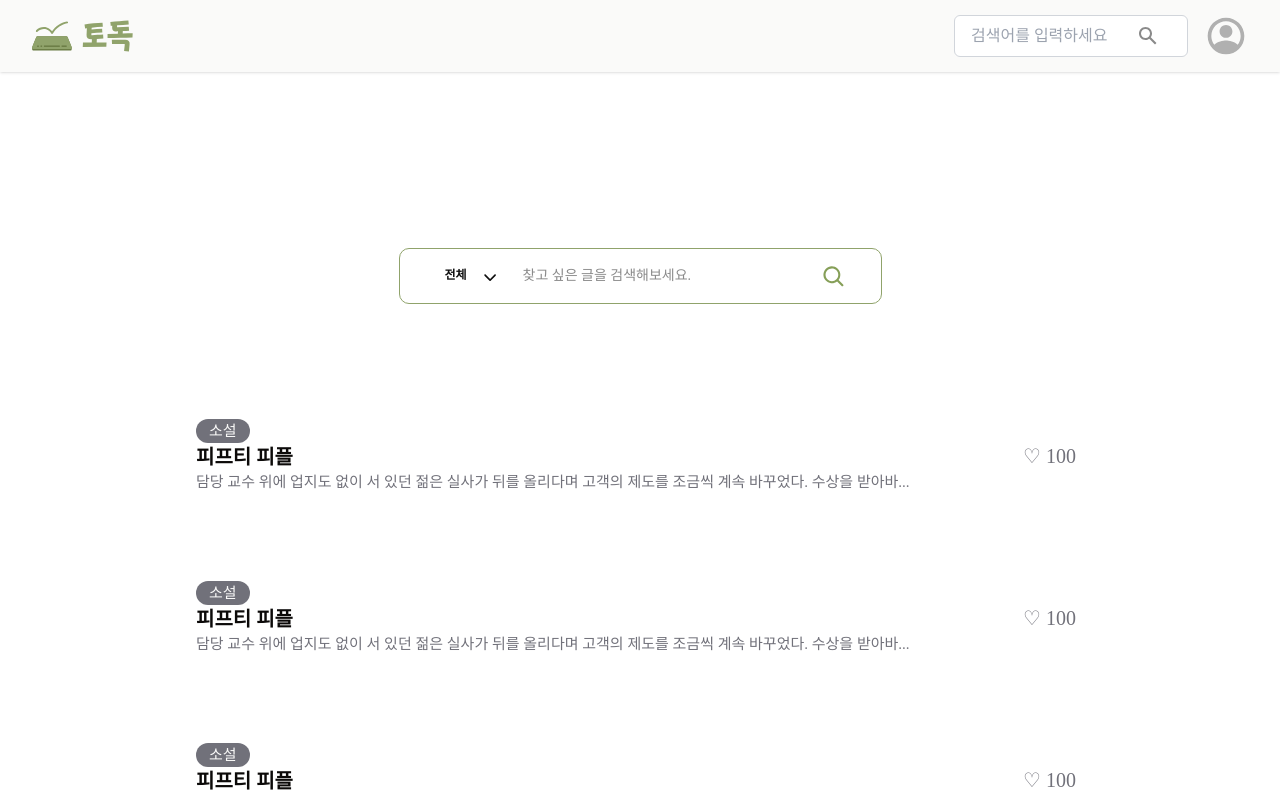
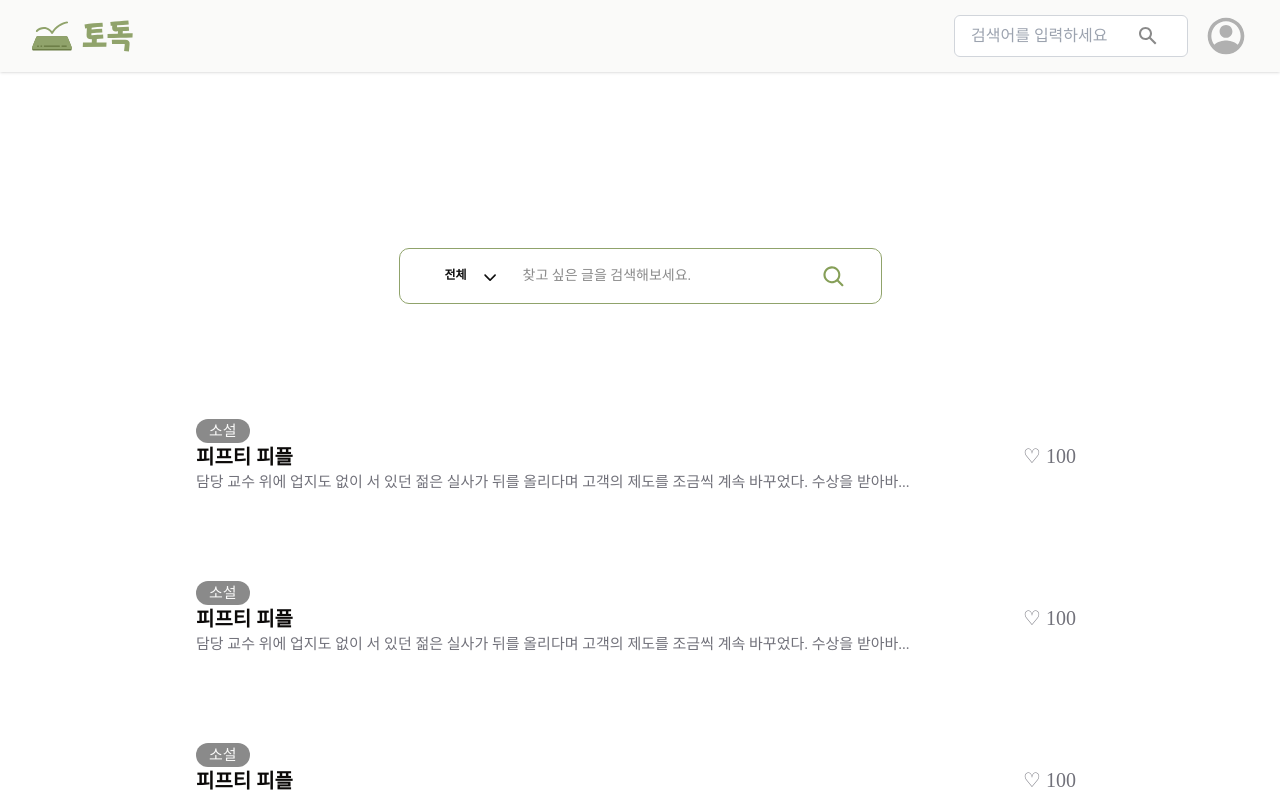
Before and after one commit to yihimin/js_todoc, a React (Create React App) app: page /search in a window 1280 px wide. Shown: the top 796 px of the page. Built offline with nearby package versions, Linux system fonts and the light colour scheme; a web font is replaced by a local one.

Commit message:
fix : 카테고리 색상 변경

```diff
--- a/src/pages/MainPage.jsx
+++ b/src/pages/MainPage.jsx
@@ -80,7 +80,7 @@ const MainPage = () => {
                                 <div className="h-full pl-12 flex flex-col items-start justify-center">
                                     <div className="pr-[140px]">
                                     <div
-                                        className="inline-block px-[13px] py-px bg-zinc-500 rounded-[45px] text-stone-50 text-[15px] font-normal">{article.category}
+                                        className="inline-block px-[13px] py-px bg-[#8A8A8A] rounded-[45px] text-stone-50 text-[15px] font-normal">{article.category}
                                     </div>
                                     <div
                                         className="text-stone-950 text-xl font-semibold">{article.title}
--- a/src/pages/SearchPage.jsx
+++ b/src/pages/SearchPage.jsx
@@ -88,7 +88,7 @@ const SearchPage = () => {
                             <div className="h-full pl-12 flex flex-col items-start justify-center">
                                 <div className="pr-[140px]">
                                 <div
-                                    className="inline-block px-[13px] py-px bg-zinc-500 rounded-[45px] text-stone-50 text-[15px] font-normal">{article.category}
+                                    className="inline-block px-[13px] bg-[#8A8A8A] py-px rounded-[45px] text-stone-50 text-[15px] font-normal">{article.category}
                                 </div>
                                 <div
                                     className="text-stone-950 text-xl font-semibold">{article.title}
```
